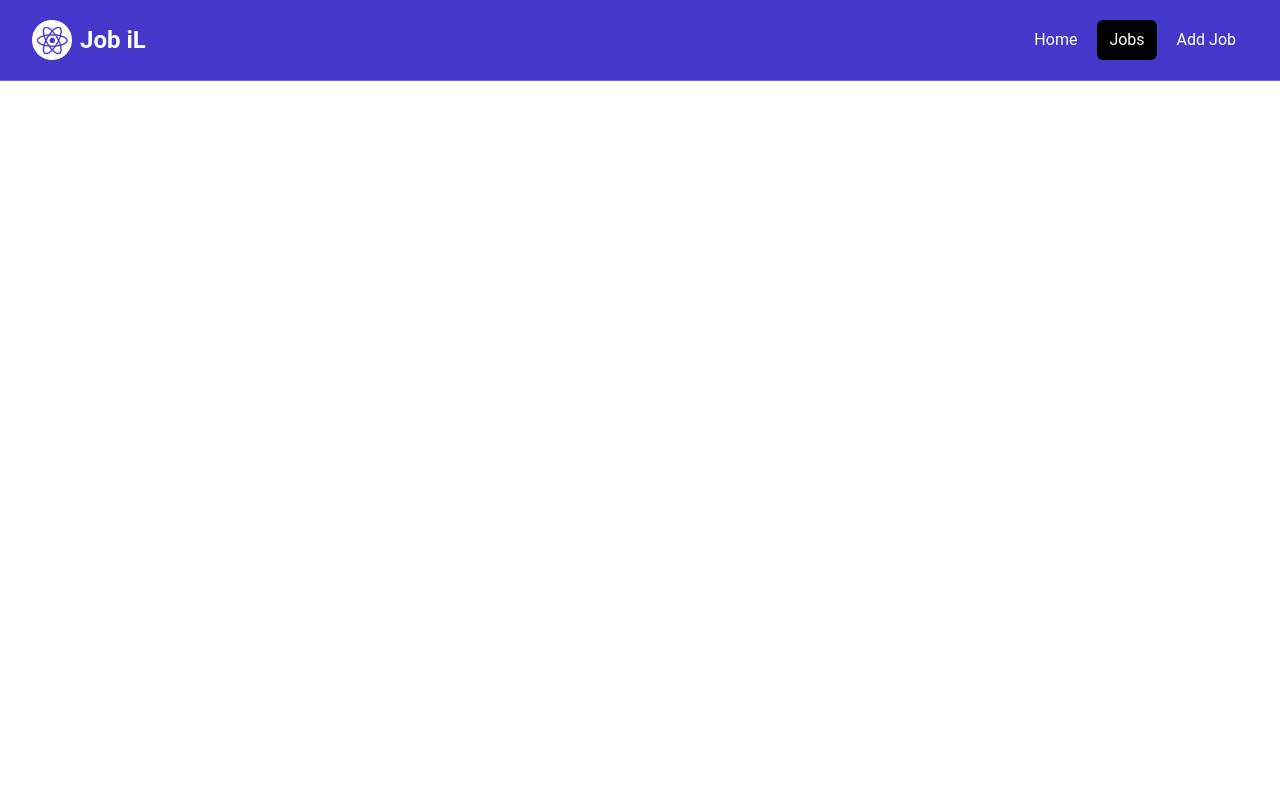
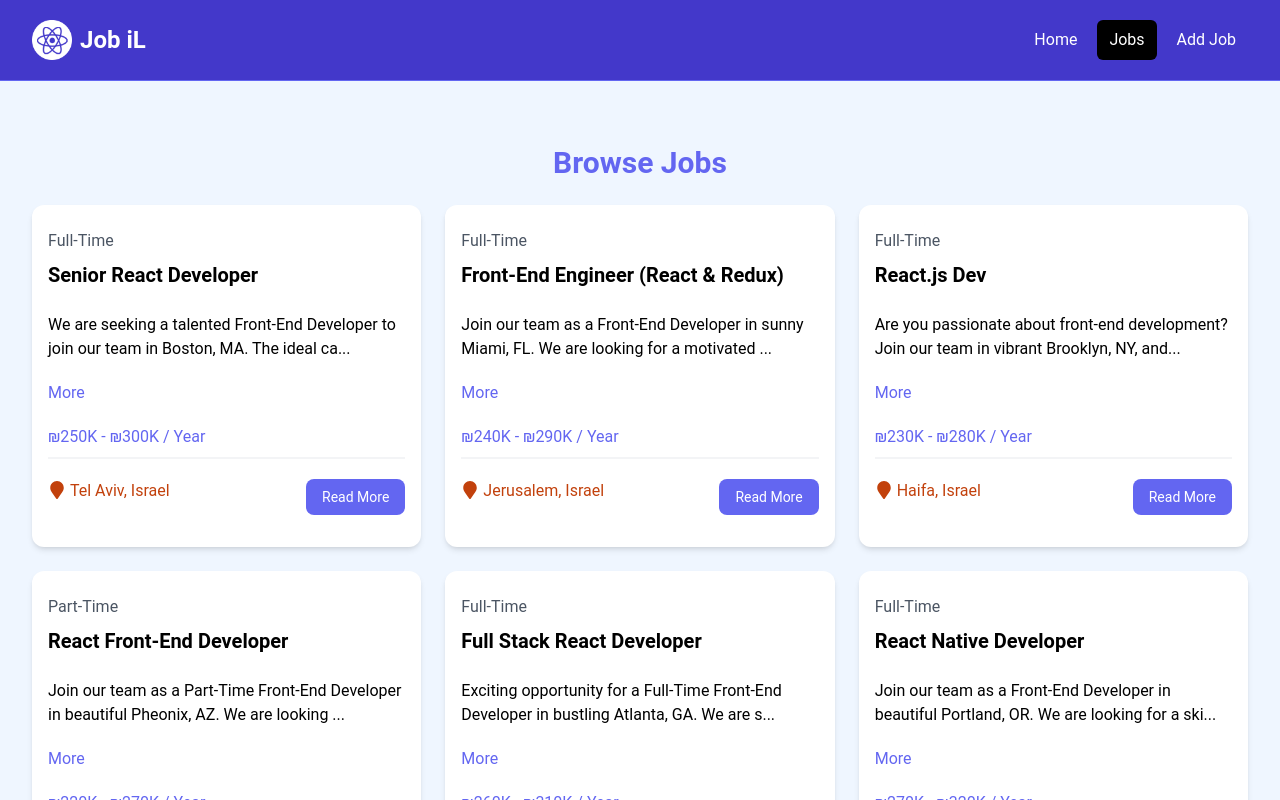
Before and after one commit to modeitsch/job-il, a React (Vite) app: page /jobs in a window 1280 px wide. Shown: the top 800 px of the page. Built offline with nearby package versions, Linux system fonts and the light colour scheme.

Commit message:
adding ishome prop to joblisting

```diff
--- a/src/components/JobListings.jsx
+++ b/src/components/JobListings.jsx
@@ -4,8 +4,8 @@
 
 
 
-const JobListings = () => {
-    const recentJobs = jobs.slice(0,3)
+const JobListings = ({isHome = false}) => {
+    const jobListings = isHome ? jobs.slice(0,3) : jobs
   return (
     <section className="bg-blue-50 px-4 py-10">
       <div className="container-xl lg:container m-auto">
@@ -14,7 +14,7 @@
         </h2>
 
         <div className="grid grid-cols-1 md:grid-cols-3 gap-6">
-          {recentJobs.map((job) => (
+          {jobListings.map((job) => (
             <JobListing key={job.id} job={job} />
           ))}
         </div>
--- a/src/pages/HomePage.jsx
+++ b/src/pages/HomePage.jsx
@@ -10,7 +10,7 @@
         <>
         <Hero/>
         <HomeCards/>
-        <JobListings/>
+        <JobListings isHome={true}/>
         <ViewAllJobs/>
         </>
       )
--- a/src/pages/JobsPage.jsx
+++ b/src/pages/JobsPage.jsx
@@ -1,9 +1,11 @@
+
+import JobListings from '../components/JobListings'
 
 const JobsPage = () => {
   return (
-    <div>
-
-    </div>
+    <section className='bg-blue-50 px-4 py-6'>
+        <JobListings/>
+    </section>
   )
 }
 
```
